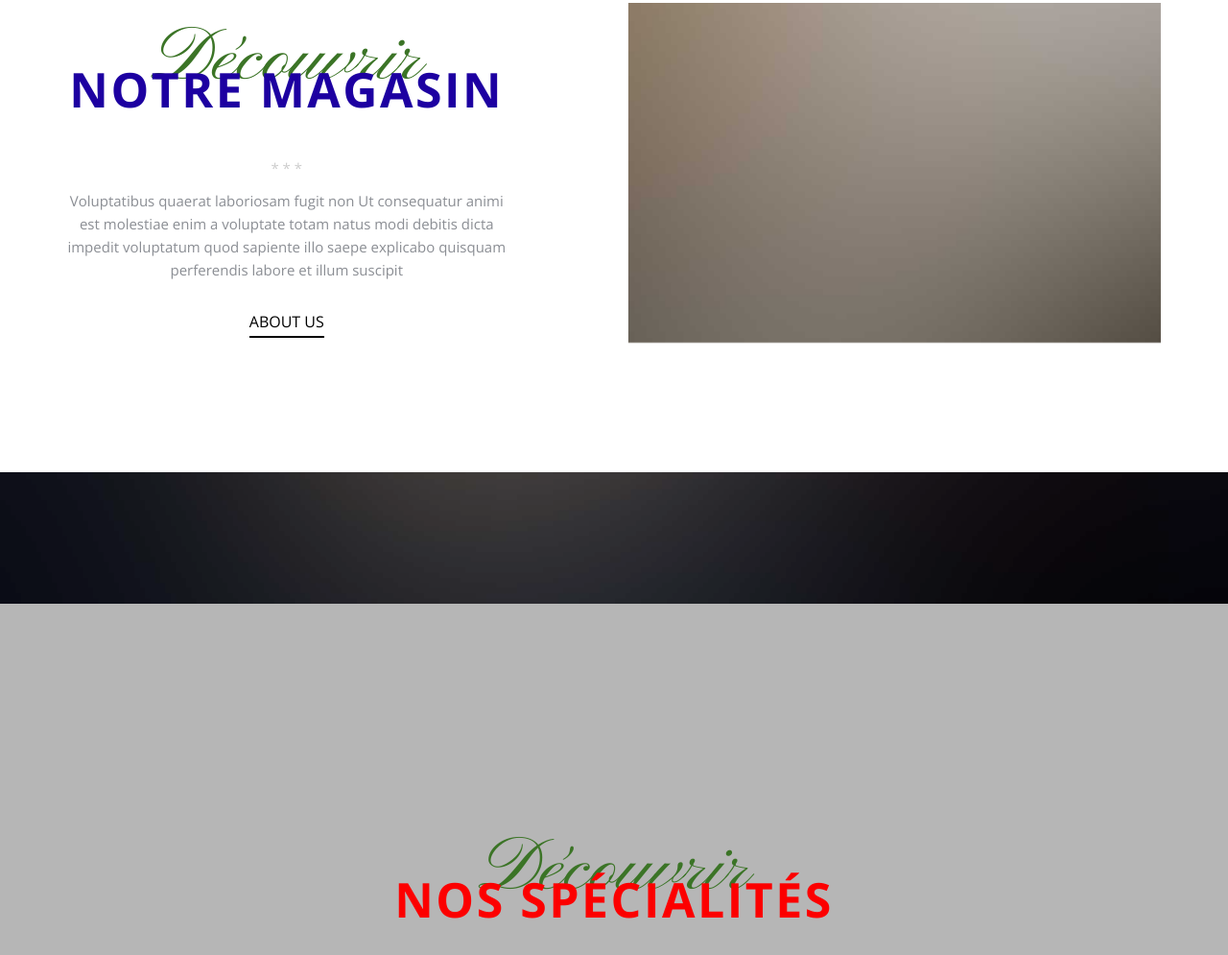
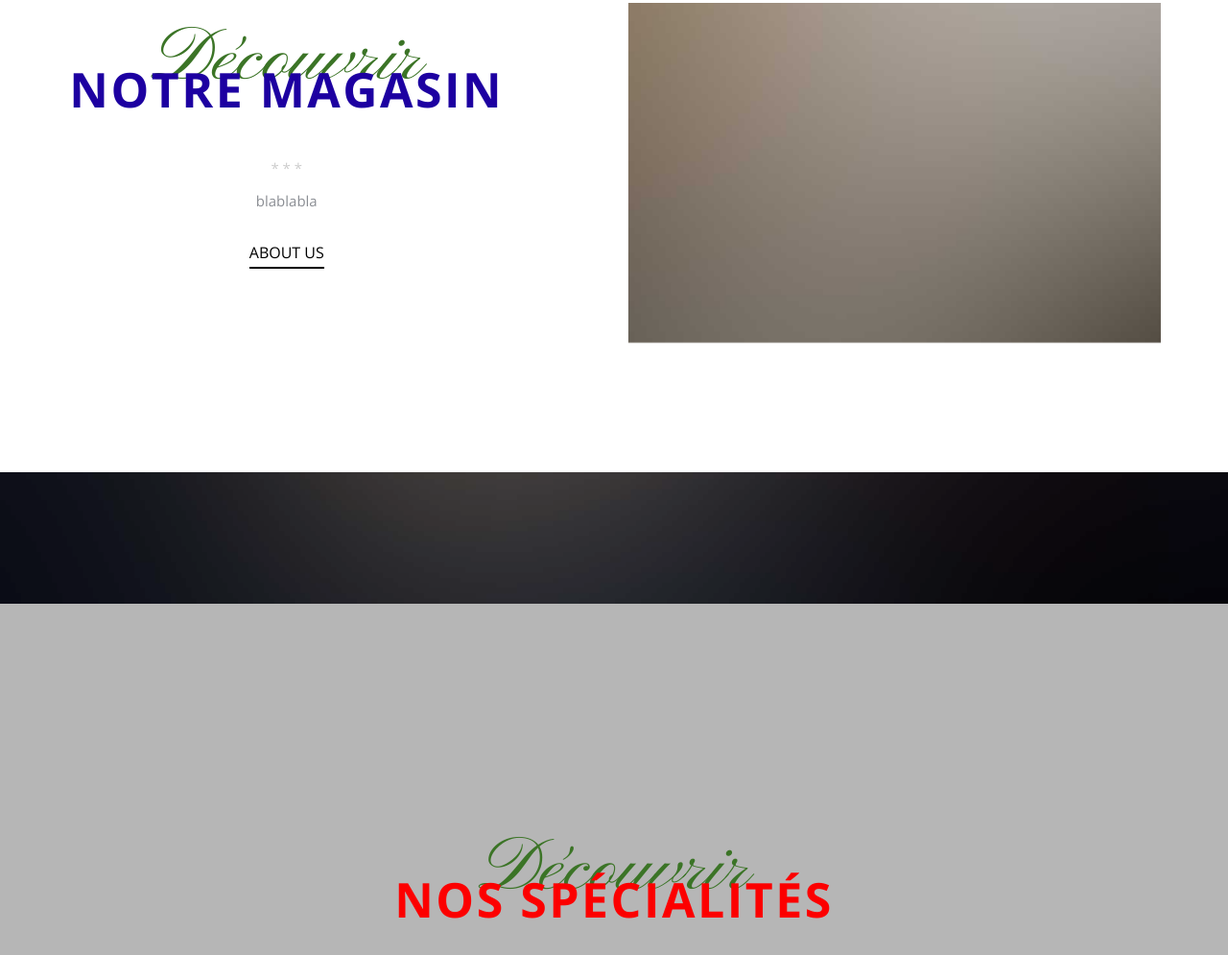
Before and after one commit to totolea/SiteResto, a website: page index.html in a window 1280 px wide. Shown: the part 852-1847 px from the top of the page at 96% size. Drawn offline with nearby package versions, Linux system fonts and the light colour scheme; files whose address does not match are found by name.

Commit message:
modif ligne 104

```diff
--- a/index.html
+++ b/index.html
@@ -101,7 +101,7 @@
               <h3 class="secondary-heading">Notre magasin</h3>
               <span class="seperator">* * *</span>
             </div>
-            <p>Voluptatibus quaerat laboriosam fugit non Ut consequatur animi est molestiae enim a voluptate totam natus modi debitis dicta impedit voluptatum quod sapiente illo saepe explicabo quisquam perferendis labore et illum suscipit</p>
+            <p>blablabla </p>
             <p><a href="#" class="probootstrap-custom-link">About Us</a></p>
           </div>
           <div class="col-md-6 col-md-push-1 probootstrap-animate">
```
